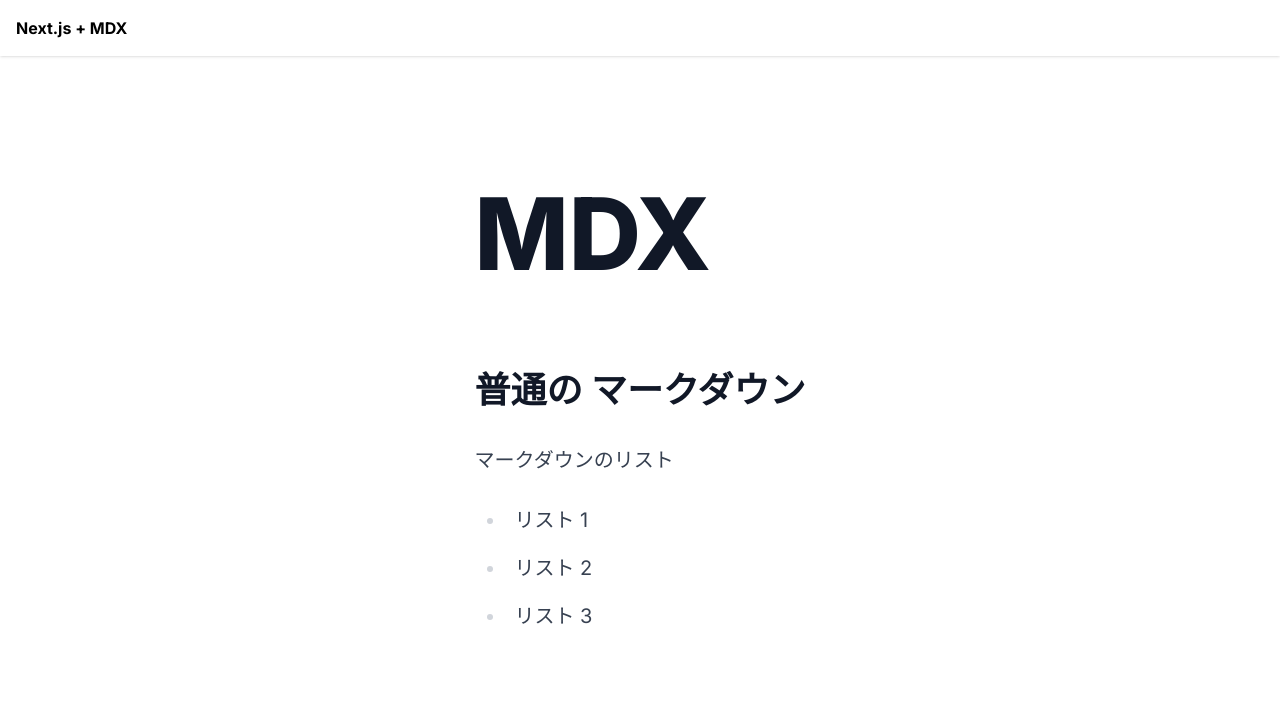
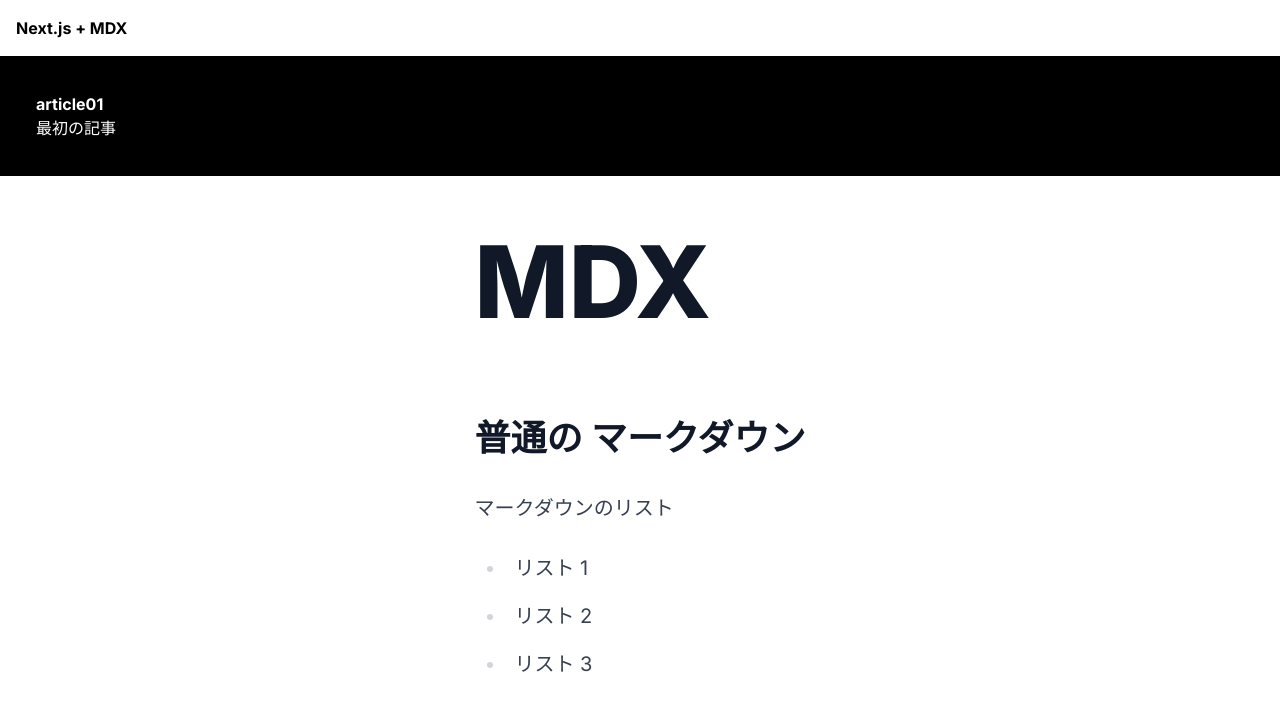
Before and after one commit to mai-007/next-AppRouter-mdxBlogTemplate, a Next.js app: page /contents/article01 in a window 1280 px wide. Shown: the top 710 px of the page. Built offline with nearby package versions, Linux system fonts and the light colour scheme.

Commit message:
metadataの取得

```diff
--- a/package.json
+++ b/package.json
@@ -14,6 +14,7 @@
     "@mdx-js/react": "^3.0.0",
     "@next/mdx": "^14.0.4",
     "@types/mdx": "^2.0.10",
+    "gray-matter": "^4.0.3",
     "next": "14.0.4",
     "react": "^18",
     "react-dom": "^18",
--- a/src/app/contents/article01/page.mdx
+++ b/src/app/contents/article01/page.mdx
@@ -1,4 +1,4 @@
-export const metadata = {
+export const Metadata = {
     title: "article01",
     description: '最初の記事',
 };
--- a/src/app/contents/article09/page.mdx
+++ b/src/app/contents/article09/page.mdx
@@ -1,4 +1,4 @@
-export const metadata = {
+export const metadata: Metadata = {
     title: "article09",
     description: '画像の使用',
 };
--- a/src/app/contents/layout.tsx
+++ b/src/app/contents/layout.tsx
@@ -1,4 +1,5 @@
 import AppHeader from '@/components/AppHeader';
+import { Metadata } from "./article01/page.mdx"
 
 export default function Layout({ children }: { children: React.ReactNode }) {
   return (
@@ -14,8 +15,9 @@ export default function Layout({ children }: { children: React.ReactNode }) {
           rel="stylesheet"
         />
         <AppHeader />
-        <header className="text-white p-9">
-          <h1 className="font-bold"></h1>
+        <header className="text-white p-9 transition bg-black">
+          <h1 className="font-bold">{Metadata.title}</h1>
+          <p>{Metadata.description}</p>
         </header>
         <main className="flex justify-around py-14">
           <article className="max-w-2xl prose prose-xl">{children}</article>
--- a/tsconfig.json
+++ b/tsconfig.json
@@ -23,6 +23,6 @@
       "@/*": ["./src/*"]
     }
   },
-  "include": ["next-env.d.ts", "**/*.ts", "**/*.tsx", ".next/types/**/*.ts"],
+  "include": ["next-env.d.ts", "**/*.ts", "**/*.tsx", ".next/types/**/*.ts", "mdx.d.ts"],
   "exclude": ["node_modules"]
 }
```
Also changed, not shown: mdx.d.ts (added, +7 -0 lines), 1 other file (tests, documents, lock files or other folders).
